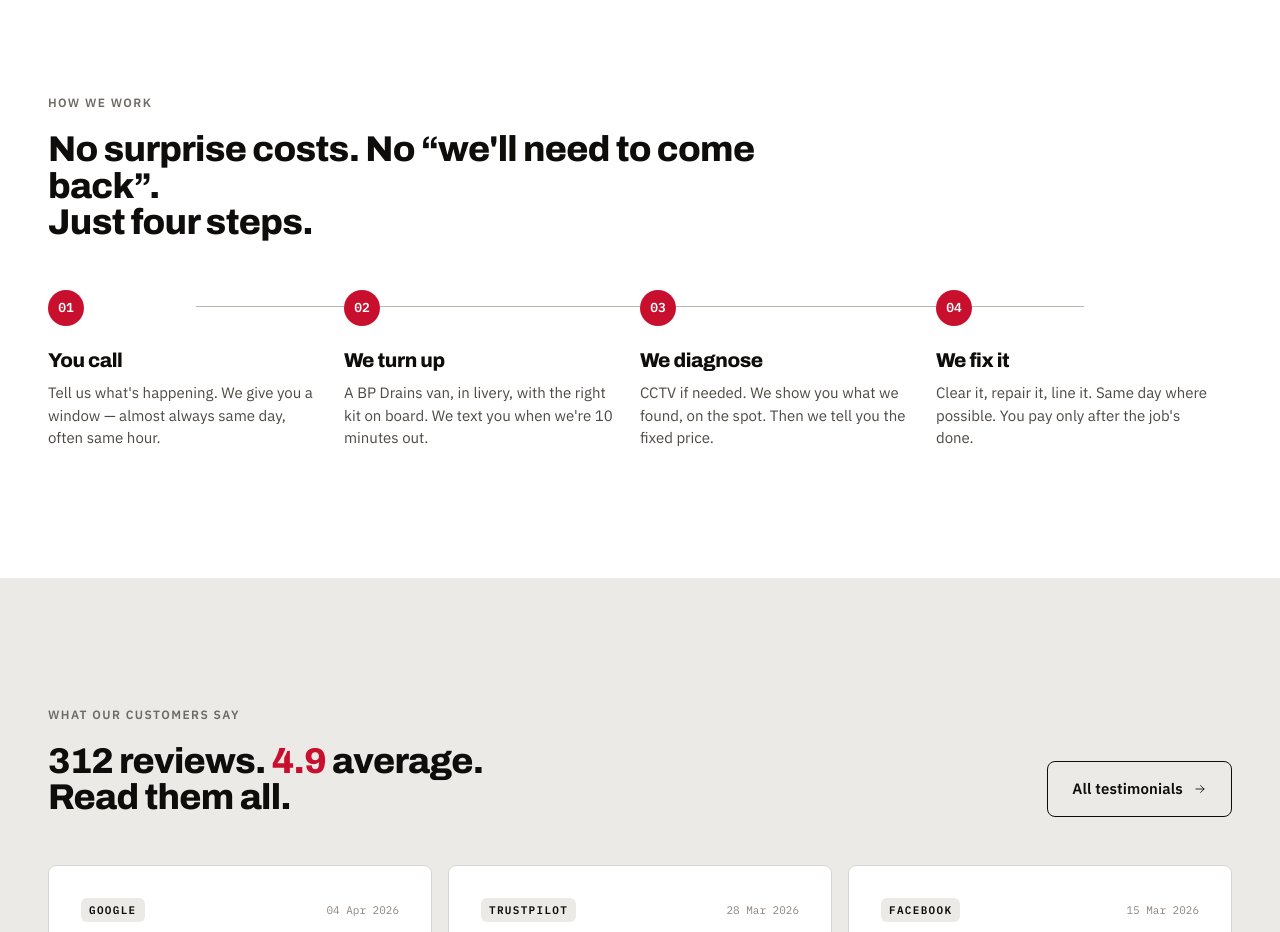
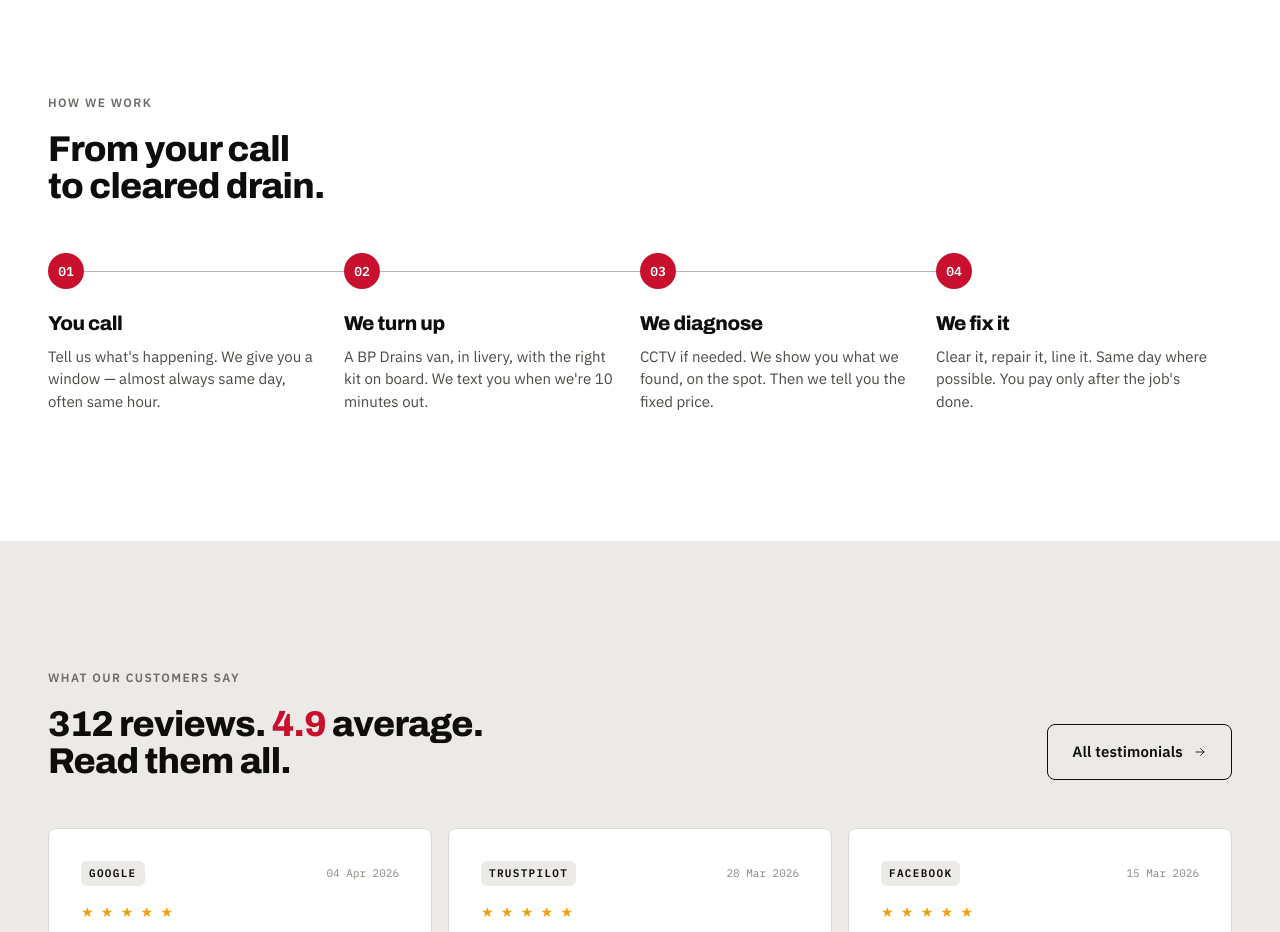
Before and after one commit to discoverable-dude/bp-drains, a Next.js app: page / in a window 1280 px wide. Shown: the part 2920-3852 px from the top of the page. Built offline with nearby package versions, Linux system fonts and the light colour scheme.

Commit message:
Fix process timeline alignment and rework heading
- Heading: 'From your call to cleared drain.'
- Timeline line: top 16→18px (matches 36px circles), left/right
  anchored to actual circle positions (left: 18px, right: calc(25% - 18px))

https://claude.ai/code/session_01GkyFztPjFMJLXMoZFW3scV

```diff
--- a/src/app/globals.css
+++ b/src/app/globals.css
@@ -319,9 +319,9 @@ input, textarea, select { font-family: inherit; }
 .process-grid::before {
   content: '';
   position: absolute;
-  top: 16px;
-  left: 12.5%;
-  right: 12.5%;
+  top: 18px;
+  left: 18px;
+  right: calc(25% - 18px);
   height: 1px;
   background: var(--bp-line-strong);
 }
--- a/src/app/page.tsx
+++ b/src/app/page.tsx
@@ -307,7 +307,7 @@ export default function HomePage() {
       <section style={{ background: 'var(--bp-white)', padding: 'var(--bp-section-y) var(--bp-gutter)' }}>
         <div style={{ maxWidth: 'var(--bp-container)', margin: '0 auto' }}>
           <Eyebrow index="05 / 09" label="How we work" />
-          <h2 style={{ marginTop: 20, maxWidth: 760 }}>No surprise costs. No &ldquo;we&apos;ll need to come back&rdquo;. <br />Just four steps.</h2>
+          <h2 style={{ marginTop: 20, maxWidth: 560 }}>From your call<br />to cleared drain.</h2>
 
           <div className="process-grid" style={{ marginTop: 'var(--bp-heading-gap)' }}>
             {[
```
